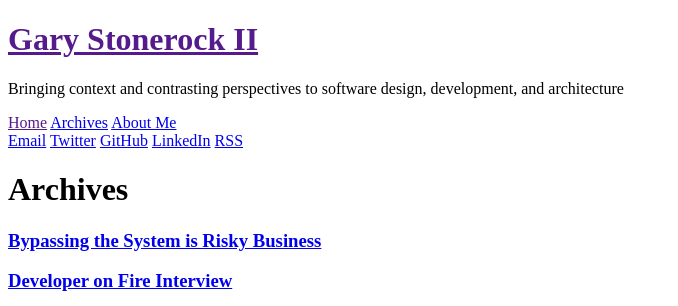
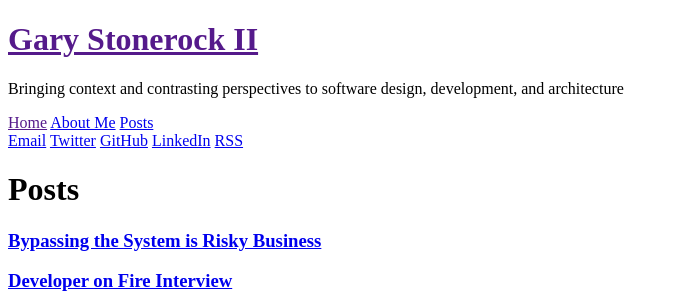
Before and after one commit to GaryStonerock/garystonerock.github.io, a Jekyll site: the page built from blog/posts.html, in a window 1280 px wide. Shown: the top 306 px of the page, without its empty margins (0-678 px from the left). Built offline with Jekyll 4.4.1, drawn with Linux system fonts in a browser that asks for light colours.

Commit message:
Renaming Archives page to Posts

```diff
--- a/blog/archives.html
+++ b/blog/posts.html
@@ -1,9 +1,9 @@
 ---
 layout: page
-title: Archives
+title: Posts
 ---
 
-<div class="archives" itemscope itemtype="http://schema.org/Blog">
+<div class="posts" itemscope itemtype="http://schema.org/Blog">
 {% for post in site.posts reverse %}
 {% if post.layout == 'post' %}
 	<h3 class="title"><a href="{{ post.url }}">{{post.title}}</a></h3>
```
